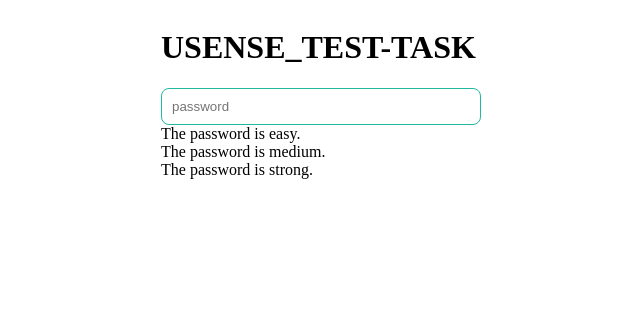
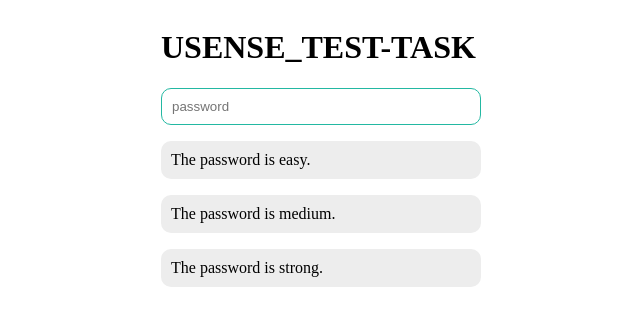
Before and after one commit to YegorKochetkov/usense_test-task, an Angular app: page / in a window 1280 px wide. Shown: the top 326 px of the page, without its empty margins (319-959 px from the left). Built offline with nearby package versions, Linux system fonts and the light colour scheme.

Commit message:
feat: update css

```diff
--- a/src/app/app.component.scss
+++ b/src/app/app.component.scss
@@ -1,7 +1,6 @@
 .content {
   display: flex;
   flex-direction: column;
-  flex-grow: 1;
 
   min-width: fit-content;
   max-width: 20rem;
--- a/src/app/password-field/password-field.component.scss
+++ b/src/app/password-field/password-field.component.scss
@@ -1,11 +1,24 @@
 .form {
+  display: flex;
+  flex-direction: column;
+  gap: 1rem;
+
   width: 100%;
-}
 
   .password {
     width: 100%;
     padding: 10px;
 
     border: solid 1px var(--primary-color);
-  border-radius: 8px;
+    border-radius: 10px;
   }
+
+  .easy,
+  .medium,
+  .strong {
+    padding: 10px;
+
+    background-color: var(--default-status);
+    border-radius: 10px;
+  }
+}
--- a/src/styles.scss
+++ b/src/styles.scss
@@ -4,4 +4,5 @@
 
 :root {
   --primary-color: hsl(171, 68%, 43%);
+  --default-status: hsl(0, 0%, 93%);
 }
```
Lines whose indentation alone changed are shown as unchanged.
